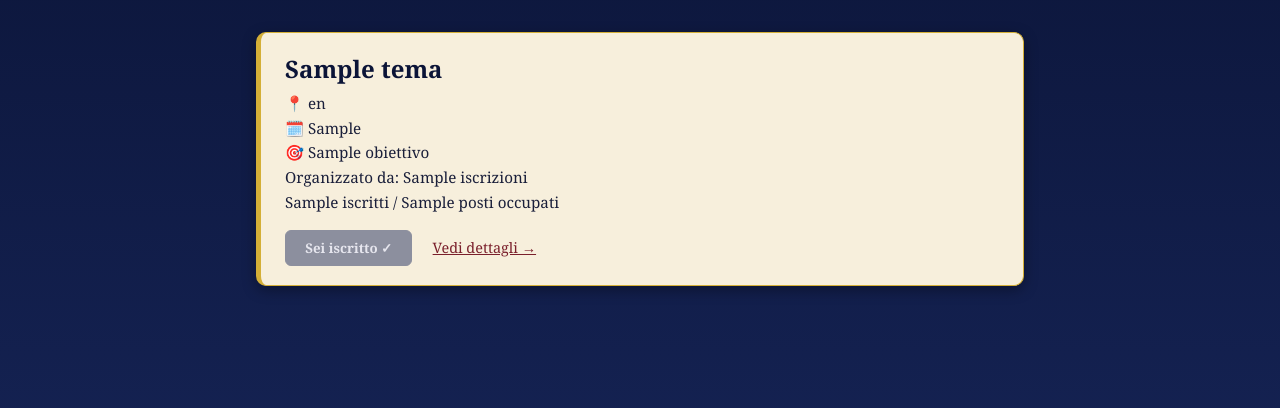
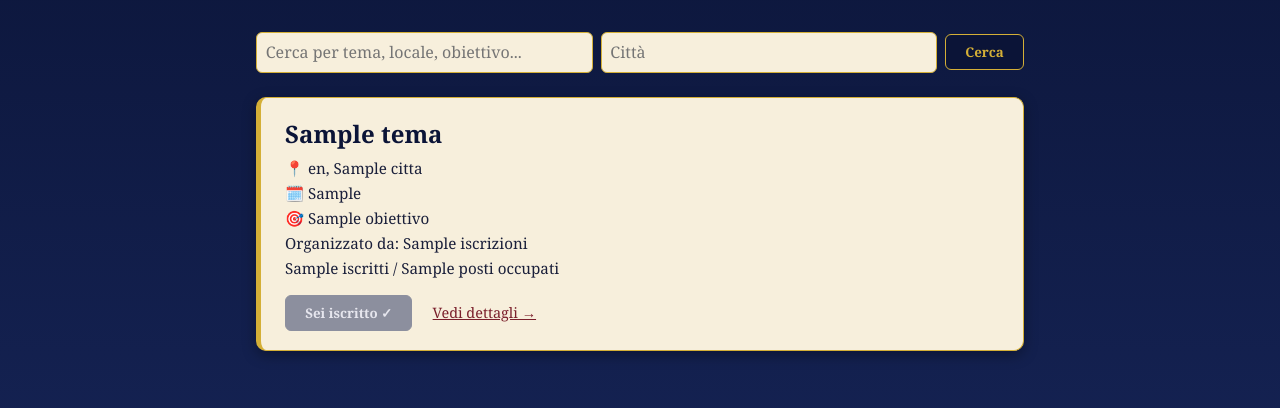
Before and after one commit to GIULAN78/SYMPOSIUM, a Flask app: page / in a window 1280 px wide. Shown: the part 178-586 px from the top of the page. Run offline with Flask 3, Linux system fonts and the light colour scheme; a database or web service that is not in the repository returns one stand-in record (values such as "Sample title"); some libraries are stand-ins or nearby versions.

Commit message:
Ricerca per parola e citta

```diff
--- a/app.py
+++ b/app.py
@@ -58,11 +58,6 @@ def init_db():
         )
     """)
 
-    if not USA_PG:
-        colonne = [r["name"] for r in esegui(conn, "PRAGMA table_info(utenti)").fetchall()]
-        if "password_hash" not in colonne:
-            esegui(conn, "ALTER TABLE utenti ADD COLUMN password_hash TEXT")
-
     esegui(conn, f"""
         CREATE TABLE IF NOT EXISTS locali (
             id {pk},
@@ -80,9 +75,17 @@ def init_db():
             data_ora TEXT NOT NULL,
             obiettivo TEXT,
             posti_totali INTEGER DEFAULT 6,
-            creato_il TEXT
+            creato_il TEXT,
+            citta TEXT
         )
     """)
+
+    if USA_PG:
+        esegui(conn, "ALTER TABLE tavoli ADD COLUMN IF NOT EXISTS citta TEXT")
+    else:
+        colonne = [r["name"] for r in esegui(conn, "PRAGMA table_info(tavoli)").fetchall()]
+        if "citta" not in colonne:
+            esegui(conn, "ALTER TABLE tavoli ADD COLUMN citta TEXT")
 
     esegui(conn, f"""
         CREATE TABLE IF NOT EXISTS iscrizioni (
@@ -126,9 +129,12 @@ def utente_corrente():
 
 @app.route("/")
 def home():
+    q = request.args.get("q", "").strip()
+    citta = request.args.get("citta", "").strip()
+
     conn = get_db()
     tavoli = esegui(conn, """
-        SELECT t.id, t.tema, t.data_ora, t.obiettivo, t.posti_totali,
+        SELECT t.id, t.tema, t.data_ora, t.obiettivo, t.posti_totali, t.citta,
                l.nome AS locale_nome,
                u.nome AS organizzatore_nome,
                (SELECT COUNT(*) FROM iscrizioni i WHERE i.tavolo_id = t.id) AS iscritti,
@@ -136,17 +142,21 @@ def home():
         FROM tavoli t
         LEFT JOIN locali l ON t.locale_id = l.id
         LEFT JOIN utenti u ON t.organizzatore_id = u.id
+        WHERE (LOWER(t.tema) LIKE LOWER(?)
+               OR LOWER(COALESCE(l.nome, '')) LIKE LOWER(?)
+               OR LOWER(COALESCE(t.obiettivo, '')) LIKE LOWER(?))
+          AND LOWER(COALESCE(t.citta, '')) LIKE LOWER(?)
         ORDER BY t.data_ora ASC
-    """, (session.get("utente_id", 0),)).fetchall()
+    """, (session.get("utente_id", 0), f"%{q}%", f"%{q}%", f"%{q}%", f"%{citta}%")).fetchall()
     conn.close()
-    return render_template("home.html", tavoli=tavoli)
+    return render_template("home.html", tavoli=tavoli, q=q, citta=citta)
 
 
 @app.route("/tavolo/<int:tavolo_id>")
 def dettaglio_tavolo(tavolo_id):
     conn = get_db()
     tavolo = esegui(conn, """
-        SELECT t.id, t.tema, t.data_ora, t.obiettivo, t.posti_totali, t.organizzatore_id,
+        SELECT t.id, t.tema, t.data_ora, t.obiettivo, t.posti_totali, t.organizzatore_id, t.citta,
                l.nome AS locale_nome,
                u.nome AS organizzatore_nome
         FROM tavoli t
@@ -248,6 +258,7 @@ def nuovo_tavolo():
     if request.method == "POST":
         tema = request.form["tema"]
         locale_nome = request.form["locale"]
+        citta = request.form.get("citta", "").strip()
         data_ora = request.form["data_ora"]
         obiettivo = request.form.get("obiettivo", "")
         posti = int(request.form.get("posti_totali", 6))
@@ -261,9 +272,9 @@ def nuovo_tavolo():
 
         utente_id = session["utente_id"]
         tavolo_id = inserisci(conn, """
-            INSERT INTO tavoli (tema, locale_id, organizzatore_id, data_ora, obiettivo, posti_totali, creato_il)
-            VALUES (?, ?, ?, ?, ?, ?, ?)
-        """, (tema, locale_id, utente_id, data_ora, obiettivo, posti, datetime.now().isoformat()))
+            INSERT INTO tavoli (tema, locale_id, organizzatore_id, data_ora, obiettivo, posti_totali, creato_il, citta)
+            VALUES (?, ?, ?, ?, ?, ?, ?, ?)
+        """, (tema, locale_id, utente_id, data_ora, obiettivo, posti, datetime.now().isoformat(), citta))
         esegui(conn,
                "INSERT INTO iscrizioni (tavolo_id, utente_id, iscritto_il) VALUES (?, ?, ?)",
                (tavolo_id, utente_id, datetime.now().isoformat()))
--- a/templates/home.html
+++ b/templates/home.html
@@ -23,15 +23,22 @@
             {% for m in messaggi %}<p class="flash">{{ m }}</p>{% endfor %}
         {% endwith %}
 
+        <form class="form-ricerca" method="GET" action="{{ url_for('home') }}">
+            <input type="text" name="q" value="{{ q }}" placeholder="Cerca per tema, locale, obiettivo...">
+            <input type="text" name="citta" value="{{ citta }}" placeholder="Città">
+            <button type="submit" class="btn-iscriviti">Cerca</button>
+            {% if q or citta %}<a class="link-dettaglio" href="{{ url_for('home') }}">Azzera</a>{% endif %}
+        </form>
+
         {% if tavoli|length == 0 %}
-            <p class="vuoto">Nessun tavolo disponibile al momento. Creane uno tu!</p>
+            <p class="vuoto">{% if q or citta %}Nessun tavolo corrisponde alla ricerca.{% else %}Nessun tavolo disponibile al momento. Creane uno tu!{% endif %}</p>
         {% endif %}
 
         <div class="lista-tavoli">
             {% for t in tavoli %}
             <div class="card-tavolo">
                 <h2><a class="titolo-link" href="{{ url_for('dettaglio_tavolo', tavolo_id=t.id) }}">{{ t.tema }}</a></h2>
-                <p class="locale">📍 {{ t.locale_nome or "Locale da definire" }}</p>
+                <p class="locale">📍 {{ t.locale_nome or "Locale da definire" }}{% if t.citta %}, {{ t.citta }}{% endif %}</p>
                 <p class="data">🗓️ {{ t.data_ora|data_it }}</p>
                 {% if t.obiettivo %}
                 <p class="obiettivo">🎯 {{ t.obiettivo }}</p>
--- a/templates/nuovo_tavolo.html
+++ b/templates/nuovo_tavolo.html
@@ -20,6 +20,9 @@
             <label for="locale">Locale</label>
             <input type="text" id="locale" name="locale" placeholder="Nome del ristorante o locale" required>
 
+            <label for="citta">Città</label>
+            <input type="text" id="citta" name="citta" placeholder="Es. Novara" required>
+
             <label for="data_ora">Data e ora</label>
             <input type="datetime-local" id="data_ora" name="data_ora" required>
 
```
